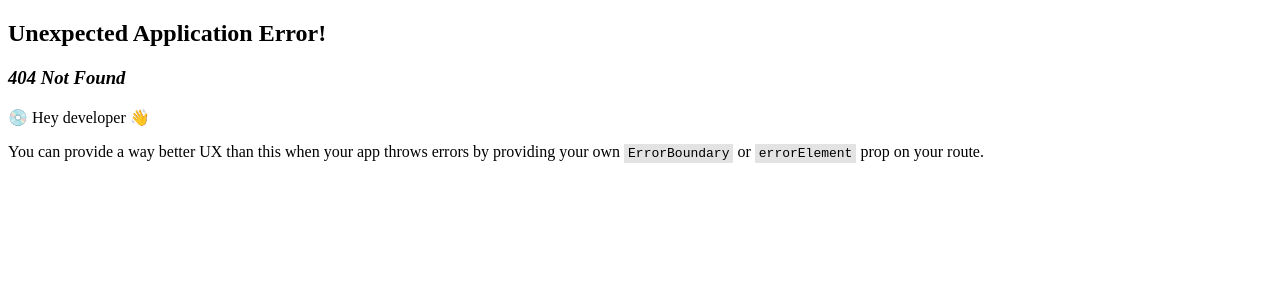
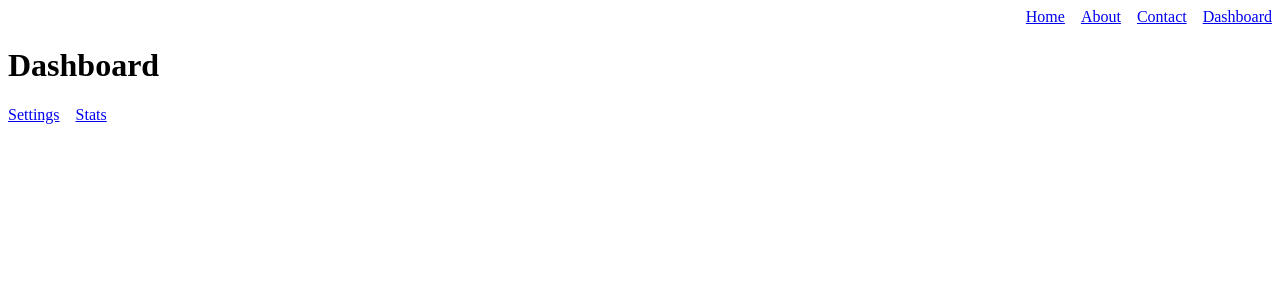
Before and after one commit to SofiaCronstrom/router-exercises, a React (Vite) app: page /dashboard in a window 1280 px wide. Before the commit this address had no page. Shown: the top 300 px of the page. Built offline with nearby package versions, Linux system fonts and the light colour scheme.

Commit message:
exercise 2, done

```diff
--- a/src/components/Navigation.css
+++ b/src/components/Navigation.css
@@ -3,3 +3,6 @@ nav{
     gap: 1rem;
     justify-content: flex-end;
 }
+nav.dashB{
+    justify-content: flex-start;
+}
--- a/src/components/Navigation.tsx
+++ b/src/components/Navigation.tsx
@@ -8,6 +8,7 @@ return (
             <Link to='/'>Home</Link>
             <Link to='/about'>About</Link>
             <Link to='/contact'>Contact</Link>
+            <Link to='/dashboard'>Dashboard</Link>
         </nav>
     </section>
 )
--- /dev/null
+++ b/src/components/Settings.tsx
@@ -0,0 +1,5 @@
+export function Settings () {
+    return(
+        <h2>Settings</h2>
+    )
+}
--- /dev/null
+++ b/src/components/Stats.tsx
@@ -0,0 +1,5 @@
+export function Stats () {
+    return(
+        <h2>Stats</h2>
+    )
+}
--- /dev/null
+++ b/src/pages/Dashboard.tsx
@@ -0,0 +1,14 @@
+import { Link, Outlet } from "react-router-dom";
+import '../components/Navigation.css'
+export function Dashboard() {
+  return (
+    <>
+      <h1>Dashboard</h1>
+      <nav className="dashB">
+      <Link to="settings">Settings</Link>
+      <Link to="stats">Stats</Link>
+      </nav>
+      <Outlet />
+    </>
+  );
+}
--- a/src/pages/index.ts
+++ b/src/pages/index.ts
@@ -1,3 +1,4 @@
 export * from './Home';
 export * from './About';
 export * from './Contact';
+export * from './Dashboard';
```
Also changed, not shown: src/router.tsx (+17 -1 lines).
